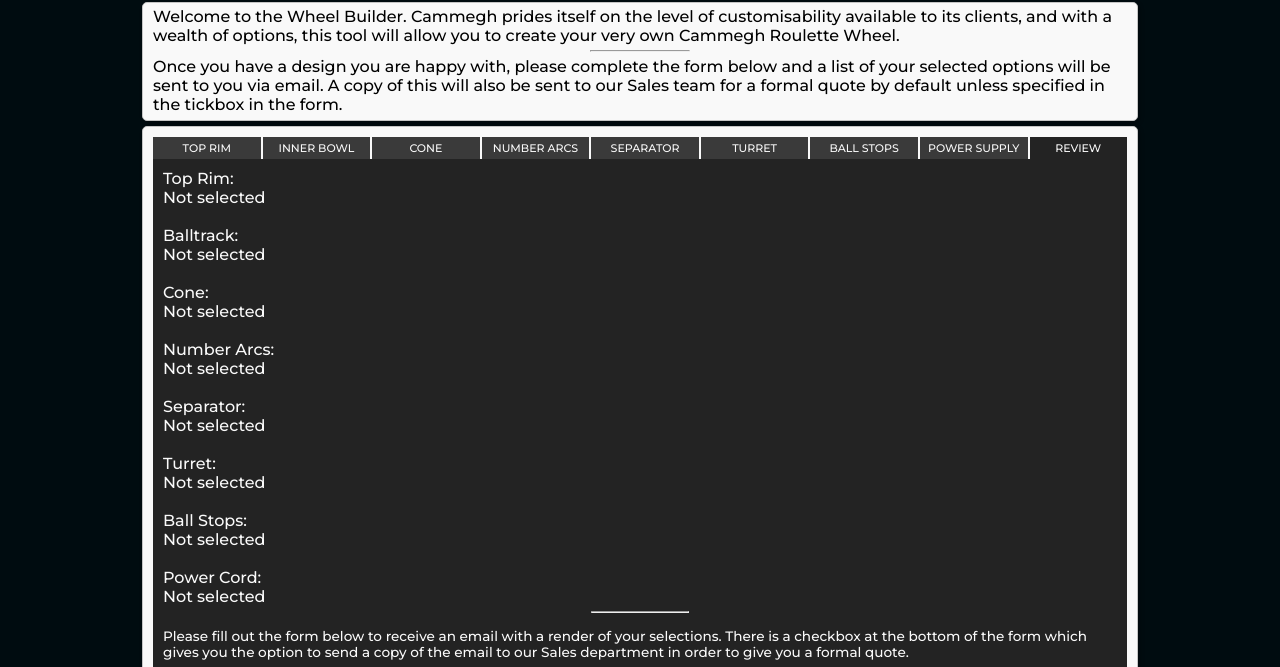
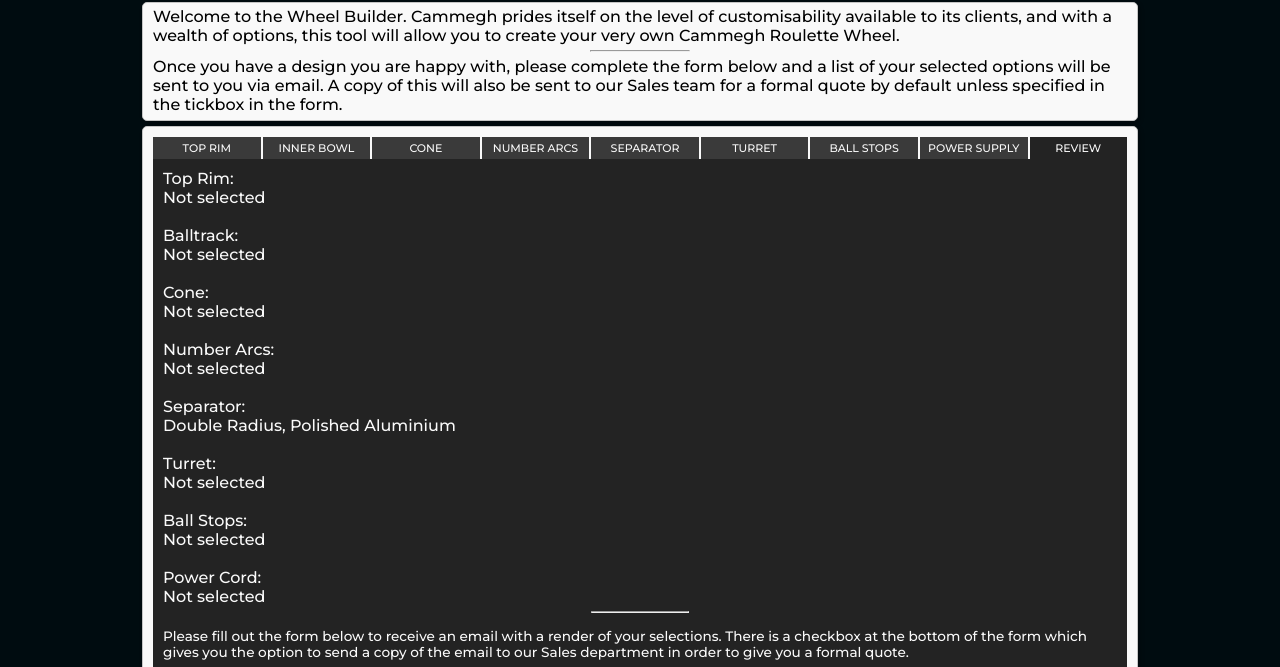
Before and after one commit to Code-Institute-Submissions/cammegh-site, a plain HTML site: page cammegh.com/wheel-builder.html in a window 1280 px wide. Both pictures are taken after a click on the element "REVIEW". Shown: the part 53-720 px from the top of the page. Drawn offline with nearby package versions, Linux system fonts and the light colour scheme.

Commit message:
Minor tweaks to deal with reduced functionality of wheel-builder.html

```diff
--- a/css/style.css
+++ b/css/style.css
@@ -328,7 +328,7 @@
     font-weight: 500;
     padding: 15px 0 15px 10px;
     font-size: large;
-    transition: background-color ease-in-out 0.15s;
+    /*transition: background-color ease-in-out 0.15s;*/
     transition: color ease-in-out 0.15s;
 }
 
@@ -340,7 +340,7 @@
 .dropdown-menu div div a:hover {
     color: #b10000;
     background-color: #111111;
-    transition: background-color ease-in-out 0.15s;
+    /*transition: background-color ease-in-out 0.15s;*/
     transition: color ease-in-out 0.15s;
 }
 
@@ -699,11 +699,11 @@
 }
 
 #cone {
-    z-index: 2;
+    z-index: 3;
 }
 
 #numberarc {
-    z-index: 3;
+    z-index: 2;
 }
 
 #separator {
--- a/js/build-me-up-buttercup.js
+++ b/js/build-me-up-buttercup.js
@@ -73,7 +73,7 @@
     // If the selection is not the halo option, then check if the selection is already active. If so, deactivate it. (Toggle selection function)
     else if (selection.classList.contains("active")) {
         selection.classList.remove("active");
-        if (base === "psu"){
+        if (base === "psu") {
             picFade(pic, imageBlank);
         }
     }
@@ -222,7 +222,7 @@
     // If there is a selected turret, and that turret has as a class the style that is selected from the radio buttons, then do the following:
     // Get the image element for the turret layer and the id of the selected turret, then use picFade() to load that turret image
     if (selection && selection.hasClass(value)) {
-        radioSelection(name,checkedVal);
+        radioSelection(name, checkedVal);
     }
 
     // For each turret, if it has the style that is selected as a class, add it to the possTurrets array. For each turret, also add to the element two parents above
@@ -241,6 +241,7 @@
     });
 }
 
+// Small function to reload images on radio button click
 function radioSelection(name, value) {
     var base = name.split("-")[0];
     var selection = $('.' + base + '.selection-list-option.active').first();
@@ -251,6 +252,7 @@
     }
 }
 
+// Fills review section with content
 function reviewFill() {
     var reviewSpans = [];
     var spanIds = [];
@@ -261,7 +263,6 @@
             spanIds.push(spans[i].dataset.id);
         }
     }
-    console.log(spanIds);
     var dataIds = [];
     for (i = 0; i < spanIds.length; i++) {
         var selection = document.getElementsByClassName(`${spanIds[i]} selection-list-option active`)[0];
@@ -339,7 +340,12 @@
         }
         // If a section does not have a selection
         else {
-            dataIds.push("Not selected");
+            if (spanIds[i] === 'separator' & !selection) {
+                dataIds.push('Double Radius, Polished Aluminium');
+            }
+            else {
+                dataIds.push("Not selected");
+            }
         }
         // Prints the selections in a user-friendly format to the webpage
         reviewSpans[i].innerHTML = dataIds[i];
```
